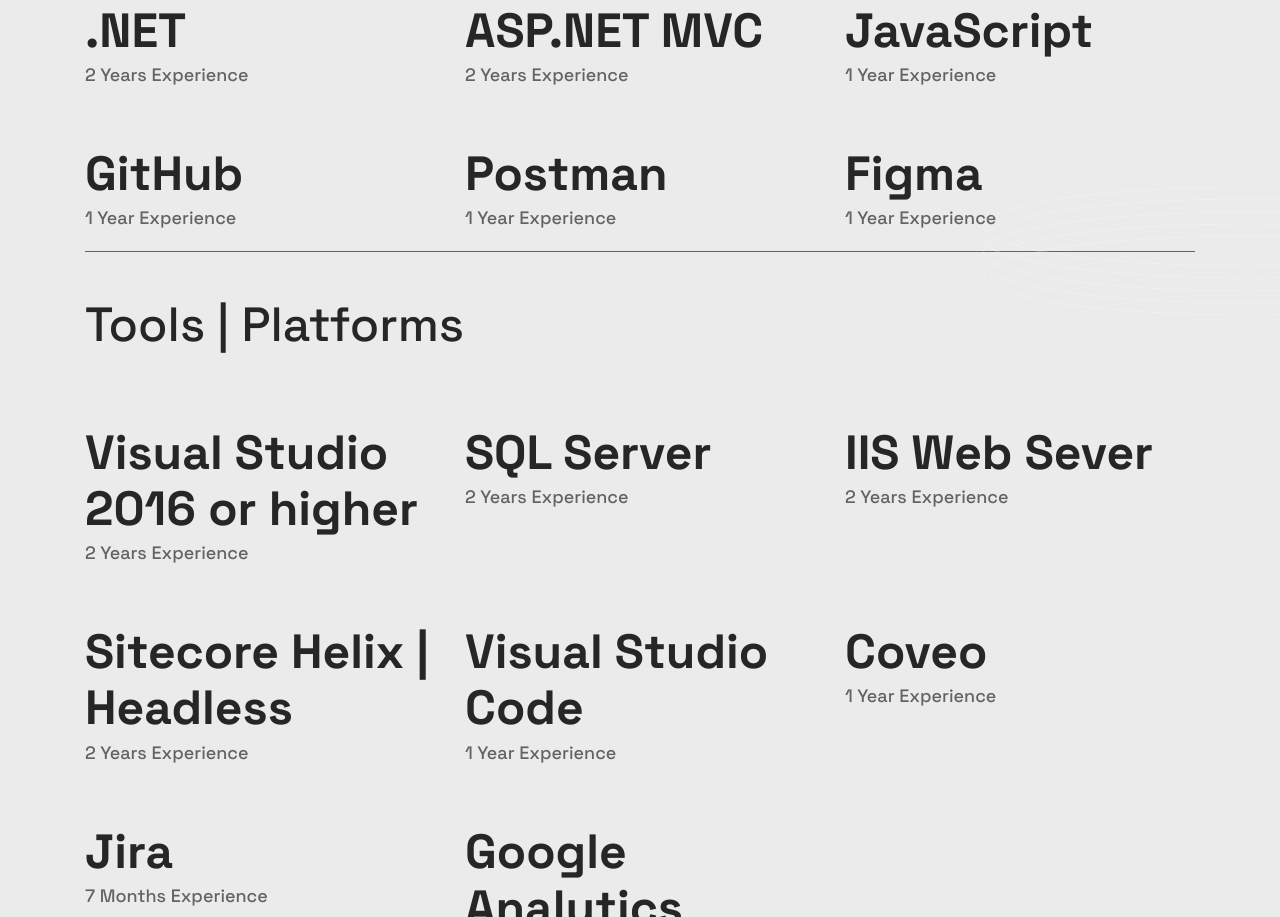
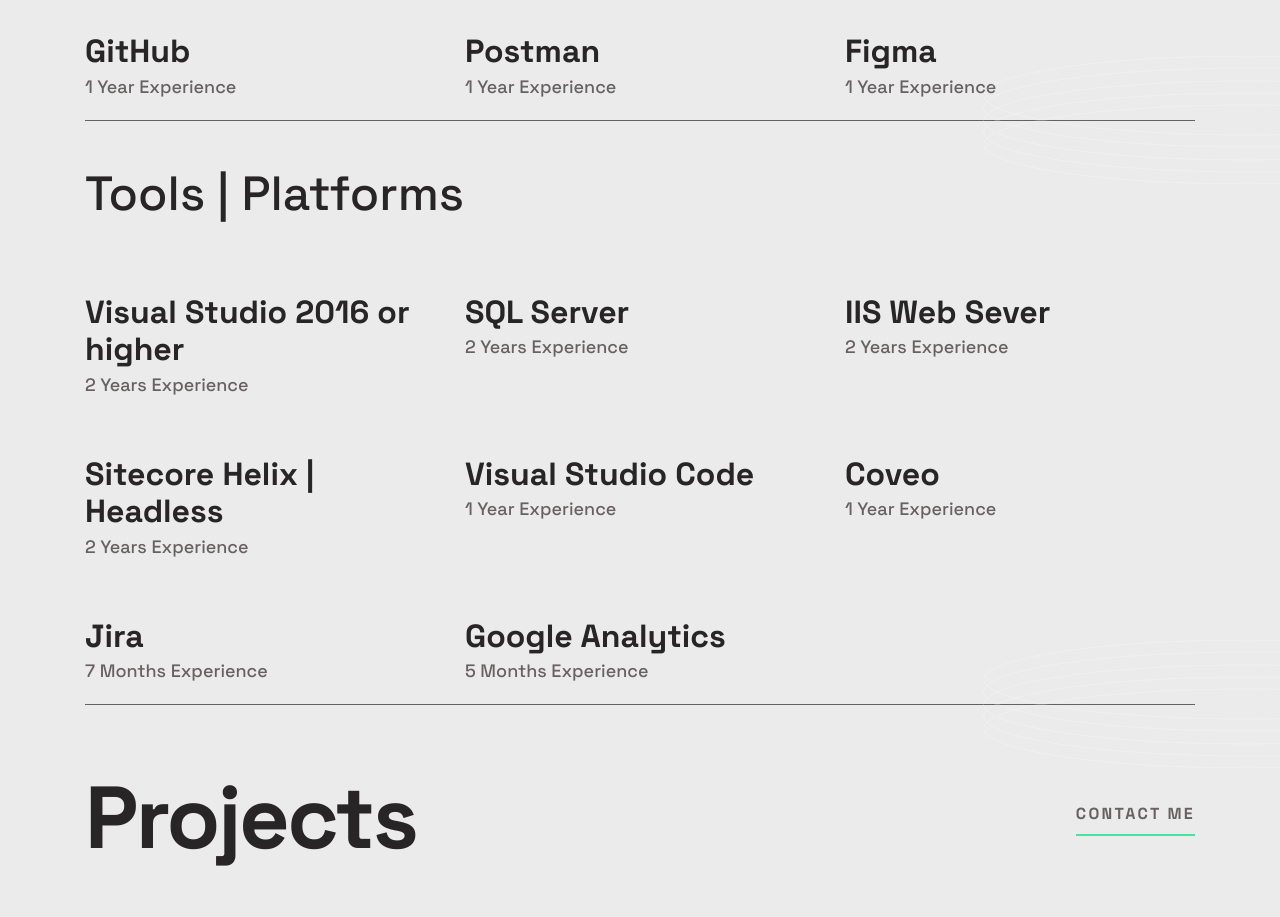
Before and after one commit to nivitek/portfolio, a plain HTML site: page index.html in a window 1280 px wide. Shown: the part 1439-2356 px from the top of the page. Drawn offline with nearby package versions, Linux system fonts and the light colour scheme.

Commit message:
CSS Update

```diff
--- a/index.html
+++ b/index.html
@@ -231,7 +231,7 @@
             <div class="wrapper projects__wrapper">
                 <div class="projects__grid">
                     <h2 class="projects__headline header-xl" id="projects">Projects</h2>
-
+                    <a href="mailto:nivedhageetha99@gmail.com" class="projects__contact underline">Contact me</a>
                     <div class="projects__item">
                         <picture class="projects__picture">
                             <source media="(min-width: 62.5em)"
--- a/style.css
+++ b/style.css
@@ -463,7 +463,7 @@ h1 > span.textdec {
 
 .skills__title {
   font-size: 2rem;
-  font-size: clamp(2rem, 0.33rem + 7.11vw, 3rem);
+  font-size: clamp(2rem, 0.33rem + 7.11vw, 2rem);
   line-height: 1.17;
   margin-block-end: 2px;
 }
```
